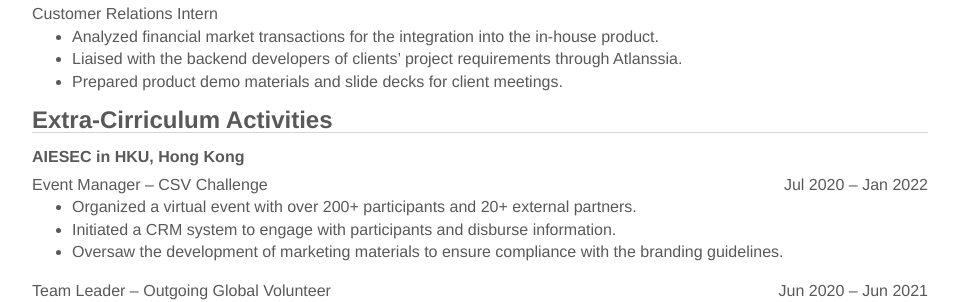
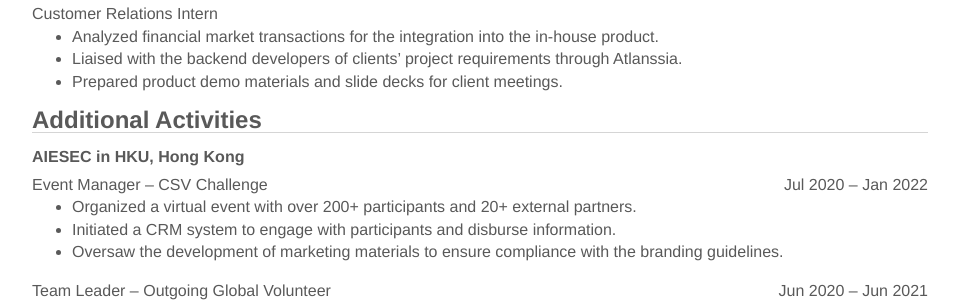
Before and after one commit to cwtravisyip/cwtravisyip.github.io, a Jekyll site: the page built from resume/index.html, in a window 1280 px wide. Shown: the part 871-1173 px from the top of the page, without its empty margins (160-1119 px from the left). Built offline with Jekyll 4.4.1, drawn with Linux system fonts in a browser that asks for light colours.

Commit message:
Change heading title

```diff
--- a/resume/index.html
+++ b/resume/index.html
@@ -69,7 +69,7 @@ title: Travis Yip | Resume
 	</ul>
 
 	<!-- Extra-Cirriculum Block-->
-	<h1 class="resume">Extra-Cirriculum Activities</h1>
+	<h1 class="resume">Additional Activities</h1>
 	<header style="margin-bottom:0px">
 		<h2 class="resume">AIESEC in HKU, Hong Kong</h2>
 	</header>
```
